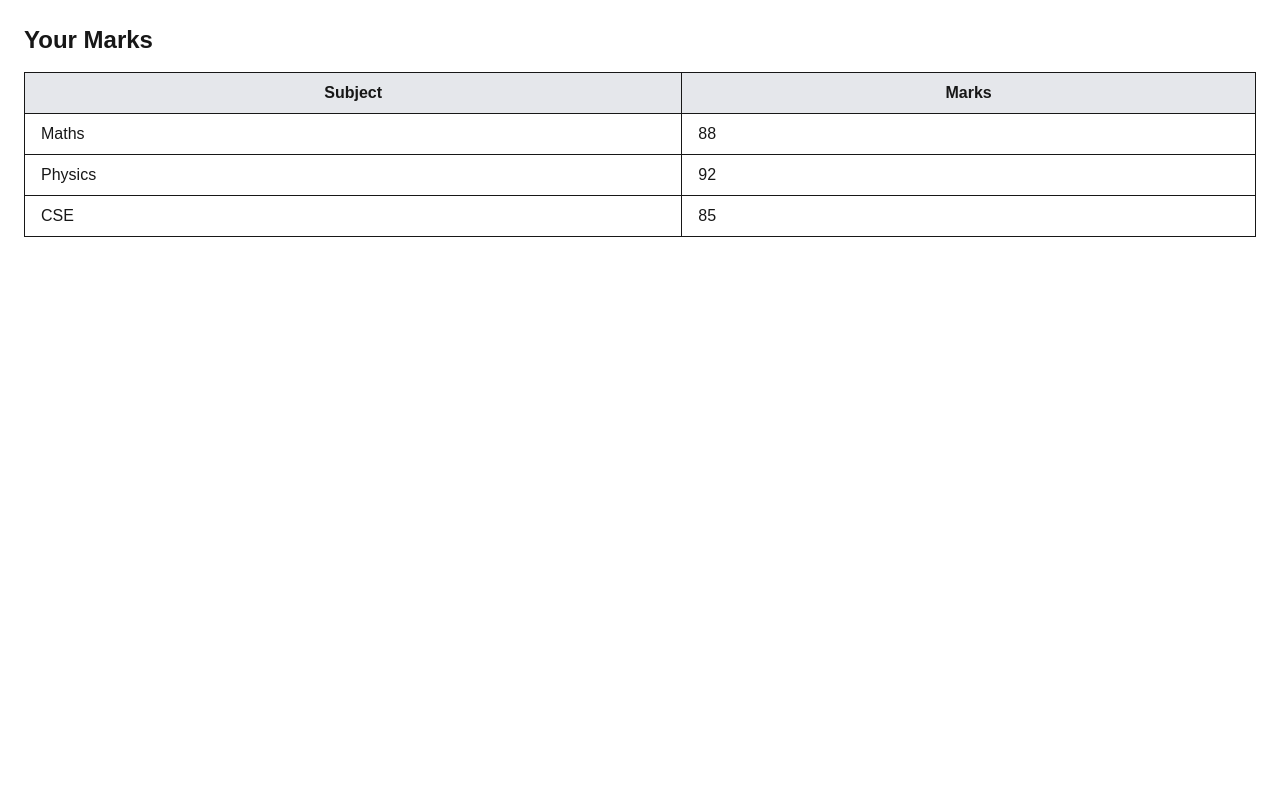
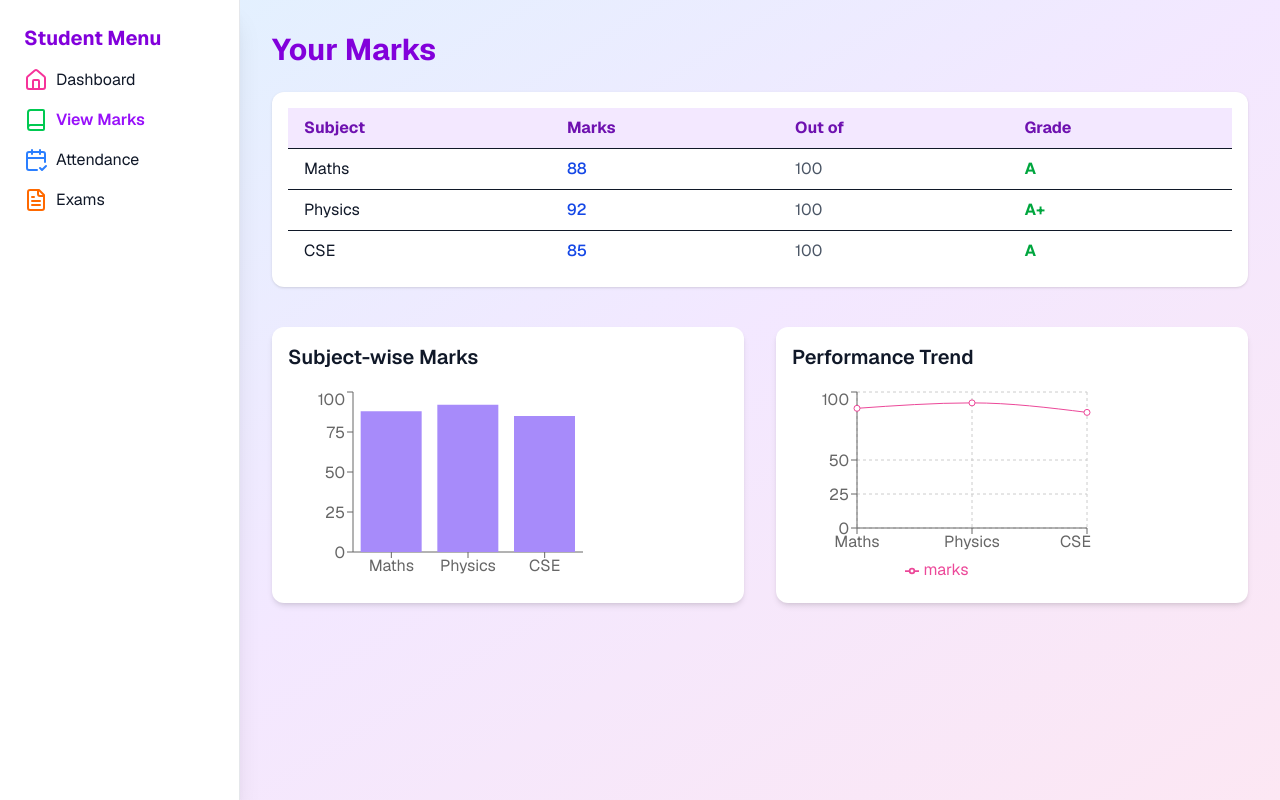
Before and after one commit to Sourav2507/Student-Management-System, a Next.js app in the folder frontend/: page /student/view_marks in a window 1280 px wide. Built offline with nearby package versions, Linux system fonts and the light colour scheme.

Commit message:
student frontend

```diff
--- a/frontend/app/student/Exams/page.tsx
+++ b/frontend/app/student/Exams/page.tsx
@@ -1,4 +1,7 @@
 'use client';
+
+import { User, Home, Book, CalendarCheck2, MapPin, FileText } from 'lucide-react';
+import Link from 'next/link';
 
 const exams = [
   { subject: 'Maths', date: '2025-08-15', time: '10:00 AM' },
@@ -7,15 +10,50 @@ const exams = [
 
 export default function Exams() {
   return (
-    <div className="p-6">
-      <h2 className="text-2xl font-bold mb-4">Upcoming Exams</h2>
-      <ul className="space-y-3">
-        {exams.map((exam, index) => (
-          <li key={index} className="border p-3 rounded bg-gray-50 shadow-sm">
-            <strong>{exam.subject}</strong> - {exam.date} at {exam.time}
-          </li>
-        ))}
-      </ul>
+    <div className="flex min-h-screen font-sans bg-gradient-to-br from-pink-100 via-sky-100 to-purple-100 text-gray-800">
+
+      {/* Sidebar */}
+      <aside className="w-60 bg-white shadow-xl border-r border-gray-200 flex flex-col p-6 space-y-4">
+        <h2 className="text-xl font-bold text-purple-700 mb-4">Student Menu</h2>
+        <nav className="flex flex-col gap-4">
+          <Link href="/student/student_dashboard" className="flex items-center gap-2 hover:text-purple-600">
+            <Home className="text-pink-500" /> Dashboard
+          </Link>
+
+          <Link href="/student/view_marks" className="flex items-center gap-2 hover:text-purple-600">
+            <Book className="text-green-500" /> View Marks
+          </Link>
+          <Link href="/student/view_attendence" className="flex items-center gap-2 hover:text-purple-600">
+            <CalendarCheck2 className="text-blue-500" /> Attendance
+          </Link>
+          <Link href="/student/Exams" className="flex items-center gap-2 text-purple-600 font-semibold">
+            <FileText className="text-orange-500" /> Exams
+          </Link>
+
+        </nav>
+      </aside>
+
+      {/* Main Content */}
+      <main className="flex-1 p-8 overflow-auto">
+        <h1 className="text-3xl font-bold text-purple-700 mb-6">Upcoming Exams</h1>
+
+        <div className="grid grid-cols-1 md:grid-cols-2 gap-6">
+          {exams.map((exam, index) => (
+            <div
+              key={index}
+              className="bg-white rounded-xl shadow-md p-5 border-l-4 border-purple-300 hover:shadow-lg transition"
+            >
+              <h3 className="text-xl font-semibold text-purple-800">{exam.subject}</h3>
+              <p className="text-gray-700 mt-2">
+                📅 <strong>Date:</strong> {exam.date}
+              </p>
+              <p className="text-gray-700">
+                ⏰ <strong>Time:</strong> {exam.time}
+              </p>
+            </div>
+          ))}
+        </div>
+      </main>
     </div>
   );
 }
--- a/frontend/app/student/dashboard/page.tsx
+++ b/frontend/app/student/dashboard/page.tsx
@@ -76,9 +76,6 @@ export default function StudentDashboard() {
           </Link>
           <Link href="/student/Exams" className="flex items-center gap-2 hover:text-purple-600">
             <Book className="text-orange-500" /> Exams
-          </Link>
-          <Link href="/student/attendence" className="flex items-center gap-2 hover:text-purple-600">
-            <MapPin className="text-red-500" /> Attendance
           </Link>
         </nav>
       </aside>
--- a/frontend/app/student/view_marks/page.tsx
+++ b/frontend/app/student/view_marks/page.tsx
@@ -1,4 +1,12 @@
 'use client';
+
+import { useMemo } from 'react';
+import { Home, User, Book, CalendarCheck2, MapPin, FileText } from 'lucide-react';
+import Link from 'next/link';
+import {
+  BarChart, Bar, XAxis, YAxis, Tooltip,
+  LineChart, Line, CartesianGrid, Legend,
+} from 'recharts';
 
 const mockMarks = [
   { subject: 'Maths', marks: 88 },
@@ -6,26 +14,101 @@ const mockMarks = [
   { subject: 'CSE', marks: 85 },
 ];
 
+function calculateGrade(marks: number) {
+  if (marks >= 90) return 'A+';
+  if (marks >= 80) return 'A';
+  if (marks >= 70) return 'B+';
+  if (marks >= 60) return 'B';
+  if (marks >= 50) return 'C';
+  return 'F';
+}
+
 export default function ViewMarks() {
+  const marksWithGrade = useMemo(() =>
+    mockMarks.map((item) => ({
+      ...item,
+      outOf: 100,
+      grade: calculateGrade(item.marks),
+    })), []);
+
   return (
-    <div className="p-6">
-      <h2 className="text-2xl font-bold mb-4">Your Marks</h2>
-      <table className="w-full table-auto border">
+    <div className="flex min-h-screen font-sans bg-gradient-to-br from-sky-100 via-purple-100 to-pink-100 text-gray-900">
+
+      {/* Sidebar */}
+      <aside className="w-60 bg-white shadow-xl border-r border-gray-200 flex flex-col p-6 space-y-4">
+        <h2 className="text-xl font-bold text-purple-700 mb-4">Student Menu</h2>
+        <nav className="flex flex-col gap-4">
+          <Link href="/student/student_dashboard" className="flex items-center gap-2 hover:text-purple-600">
+            <Home className="text-pink-500" /> Dashboard
+          </Link>
+          <Link href="/student/view_marks" className="flex items-center gap-2 text-purple-600 font-semibold">
+            <Book className="text-green-500" /> View Marks
+          </Link>
+          <Link href="/student/view_attendence" className="flex items-center gap-2 hover:text-purple-600">
+            <CalendarCheck2 className="text-blue-500" /> Attendance
+          </Link>
+          <Link href="/student/Exams" className="flex items-center gap-2 hover:text-purple-600">
+            <FileText className="text-orange-500" /> Exams
+          </Link>
+        </nav>
+      </aside>
+
+      {/* Main Content */}
+      <main className="flex-1 p-8 overflow-auto">
+        <h1 className="text-3xl font-bold text-purple-700 mb-6">Your Marks</h1>
+
+        {/* Marks Table */}
+        <div className="overflow-x-auto bg-white rounded-xl shadow p-4 mb-10">
+          <table className="w-full table-auto">
             <thead>
-          <tr className="bg-gray-200">
-            <th className="border px-4 py-2">Subject</th>
-            <th className="border px-4 py-2">Marks</th>
+              <tr className="bg-purple-100 text-purple-800">
+                <th className="px-4 py-2 text-left">Subject</th>
+                <th className="px-4 py-2 text-left">Marks</th>
+                <th className="px-4 py-2 text-left">Out of</th>
+                <th className="px-4 py-2 text-left">Grade</th>
               </tr>
             </thead>
             <tbody>
-          {mockMarks.map((mark, index) => (
-            <tr key={index}>
-              <td className="border px-4 py-2">{mark.subject}</td>
-              <td className="border px-4 py-2">{mark.marks}</td>
+              {marksWithGrade.map((item, index) => (
+                <tr key={index} className="border-t">
+                  <td className="px-4 py-2">{item.subject}</td>
+                  <td className="px-4 py-2 text-blue-700 font-medium">{item.marks}</td>
+                  <td className="px-4 py-2 text-gray-600">{item.outOf}</td>
+                  <td className="px-4 py-2 font-bold text-green-600">{item.grade}</td>
                 </tr>
               ))}
             </tbody>
           </table>
         </div>
+
+        {/* Charts */}
+        <div className="grid grid-cols-1 md:grid-cols-2 gap-8">
+
+          {/* Bar Chart */}
+          <div className="bg-white p-4 rounded-xl shadow-md">
+            <h2 className="text-xl font-semibold mb-4">Subject-wise Marks</h2>
+            <BarChart width={300} height={200} data={mockMarks}>
+              <XAxis dataKey="subject" />
+              <YAxis />
+              <Tooltip />
+              <Bar dataKey="marks" fill="#a78bfa" />
+            </BarChart>
+          </div>
+
+          {/* Line Chart */}
+          <div className="bg-white p-4 rounded-xl shadow-md">
+            <h2 className="text-xl font-semibold mb-4">Performance Trend</h2>
+            <LineChart width={300} height={200} data={mockMarks}>
+              <CartesianGrid strokeDasharray="3 3" />
+              <XAxis dataKey="subject" />
+              <YAxis />
+              <Tooltip />
+              <Legend />
+              <Line type="monotone" dataKey="marks" stroke="#ec4899" />
+            </LineChart>
+          </div>
+        </div>
+      </main>
+    </div>
   );
 }
```
Lines whose indentation alone changed are shown as unchanged.
